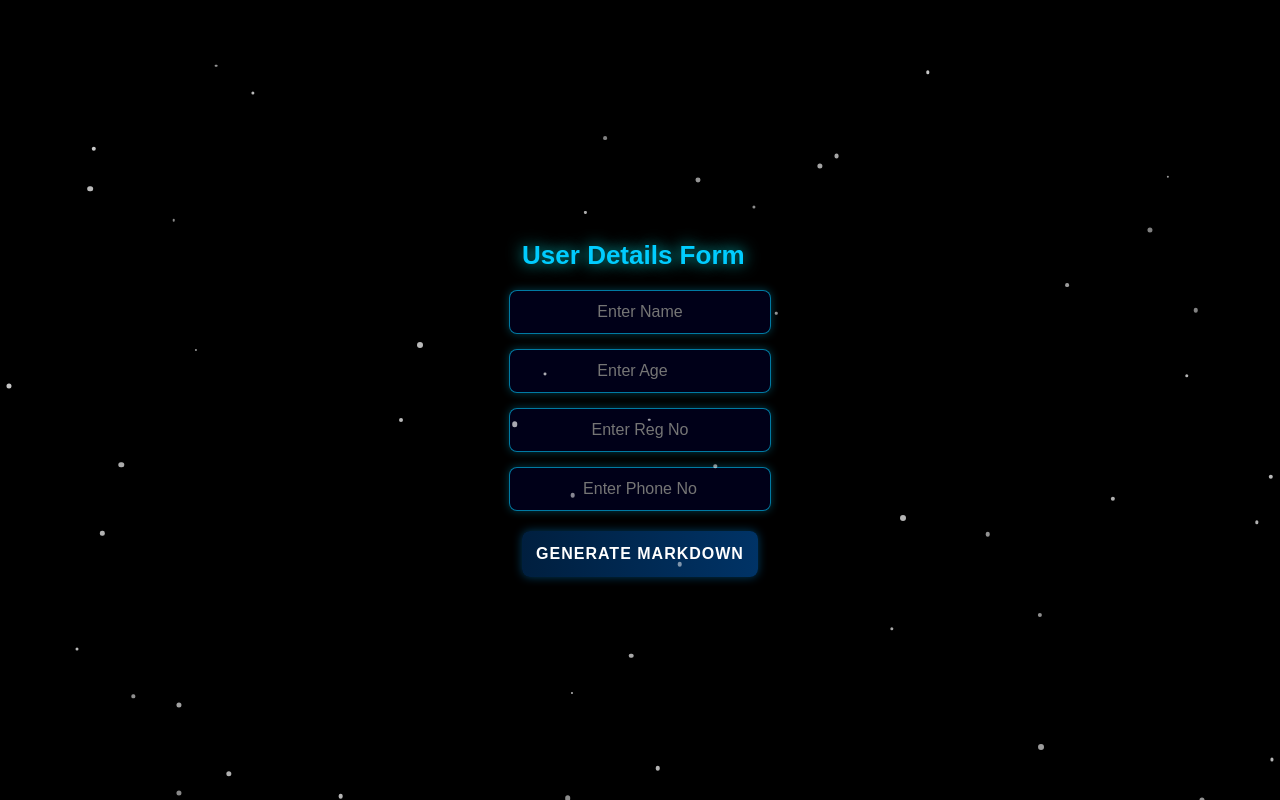
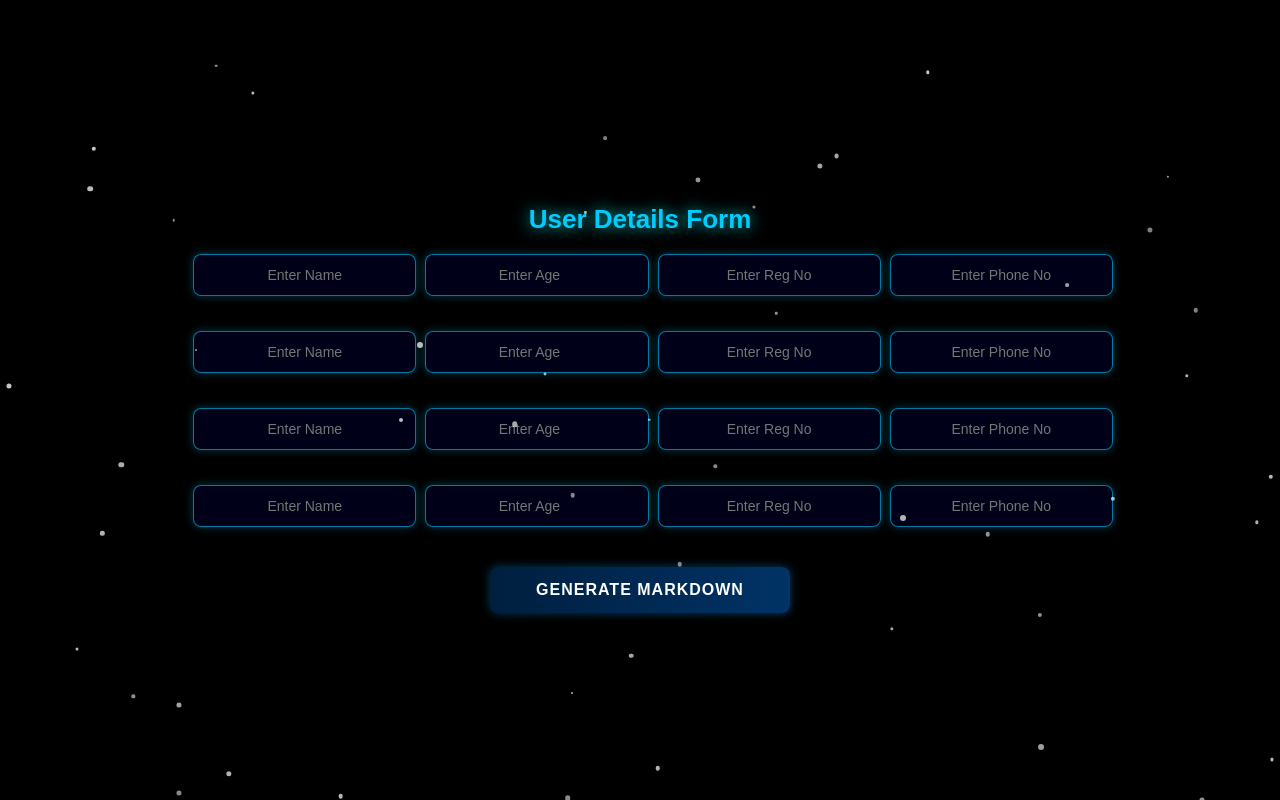
Before and after one commit to Harshal6516/StellarSenseHarshal, a React (Vite) app in the folder FrontEnd/my-app/: page / in a window 1280 px wide. Built offline with nearby package versions, Linux system fonts and the light colour scheme.

Commit message:
form change

```diff
--- a/FrontEnd/my-app/src/App.css
+++ b/FrontEnd/my-app/src/App.css
@@ -9,14 +9,14 @@
   align-items: center;
   height: 100vh;
   margin: 0;
-  overflow: hidden;
+  overflow: auto;
   position: relative;
 }
 
 /* Starry animated background */
 body::before {
   content: "";
-  position: absolute;
+  position: fixed;
   top: 0;
   left: 0;
   width: 100%;
@@ -35,17 +35,18 @@
 }
 
 /* Content Container */
-/* .content-container {
-  position: relative;
+.content-container {
+  display: grid;
+
   z-index: 1;
-  background: rgba(5, 5, 15, 0.98);
   padding: 30px;
   border-radius: 15px;
-  box-shadow: 0 0 30px rgba(0, 0, 255, 0.3);
   text-align: center;
-  width: 450px;
-  border: 1px solid rgba(255, 255, 255, 0.1);
-} */
+  width: 90%;
+  max-width: 1200px;
+  margin: 20px auto;
+
+}
 
 /* Heading */
 h1 {
@@ -61,15 +62,21 @@
   flex-direction: column;
   gap: 20px;
   align-items: center;
+  width: 100%;
 }
 
 /* Grid Container */
 .grid-container {
-  display: flex;
-  flex-direction: column;
-  gap: 15px;
   width: 100%;
-  align-items: center;
+}
+
+/* Inputs Grid */
+.inputs-grid {
+  display: grid;
+  grid-template-columns: repeat(4, 1fr);
+  gap: 35px;
+  margin: 0 auto;
+  max-width: 1100px;
 }
 
 /* Button */
@@ -88,6 +95,7 @@
   box-shadow: 0 0 10px rgba(0, 123, 191, 0.5);
   width: 100%;
   max-width: 300px;
+  margin-top: 20px;
 }
 
 button:hover {
@@ -135,14 +143,14 @@
   color: #00ccff;
   border: 1px solid rgba(0, 204, 255, 0.6);
   padding: 12px;
-  font-size: 16px;
+  font-size: 14px;
   border-radius: 8px;
   outline: none;
   transition: 0.3s;
   box-shadow: 0 0 8px rgba(0, 204, 255, 0.3);
   text-align: center;
   width: 100%;
-  max-width: 300px;
+  max-width: none;
   font-family: "Orbitron", sans-serif;
 }
 
@@ -153,3 +161,22 @@
   box-shadow: 0 0 12px rgba(0, 204, 255, 0.8);
   transform: scale(1.05);
 }
+
+/* Responsive Design */
+@media (max-width: 1200px) {
+  .inputs-grid {
+    grid-template-columns: repeat(3, 1fr);
+  }
+}
+
+@media (max-width: 900px) {
+  .inputs-grid {
+    grid-template-columns: repeat(2, 1fr);
+  }
+}
+
+@media (max-width: 600px) {
+  .inputs-grid {
+    grid-template-columns: 1fr;
+  }
+}
--- a/FrontEnd/my-app/src/App.jsx
+++ b/FrontEnd/my-app/src/App.jsx
@@ -93,6 +93,103 @@
         <h1>User Details Form</h1>
         <form onSubmit={handleSubmit} className="form-container">
           <div className="grid-container">
+            <div className="inputs-grid">
+              <input
+                type="text"
+                name="name"
+                value={formData.name}
+                onChange={handleChange}
+                placeholder="Enter Name"
+                required
+              />
+              <input
+                type="number"
+                name="age"
+                value={formData.age}
+                onChange={handleChange}
+                placeholder="Enter Age"
+                required
+              />
+              <input
+                type="text"
+                name="regno"
+                value={formData.regno}
+                onChange={handleChange}
+                placeholder="Enter Reg No"
+                required
+              />
+              <input
+                type="text"
+                name="phone_no"
+                value={formData.phone_no}
+                onChange={handleChange}
+                placeholder="Enter Phone No"
+                required
+              />
+              <input
+                type="text"
+                name="name"
+                value={formData.name}
+                onChange={handleChange}
+                placeholder="Enter Name"
+                required
+              />
+              <input
+                type="number"
+                name="age"
+                value={formData.age}
+                onChange={handleChange}
+                placeholder="Enter Age"
+                required
+              />
+              <input
+                type="text"
+                name="regno"
+                value={formData.regno}
+                onChange={handleChange}
+                placeholder="Enter Reg No"
+                required
+              />
+              <input
+                type="text"
+                name="phone_no"
+                value={formData.phone_no}
+                onChange={handleChange}
+                placeholder="Enter Phone No"
+                required
+              />
+              <input
+                type="text"
+                name="name"
+                value={formData.name}
+                onChange={handleChange}
+                placeholder="Enter Name"
+                required
+              />
+              <input
+                type="number"
+                name="age"
+                value={formData.age}
+                onChange={handleChange}
+                placeholder="Enter Age"
+                required
+              />
+              <input
+                type="text"
+                name="regno"
+                value={formData.regno}
+                onChange={handleChange}
+                placeholder="Enter Reg No"
+                required
+              />
+              <input
+                type="text"
+                name="phone_no"
+                value={formData.phone_no}
+                onChange={handleChange}
+                placeholder="Enter Phone No"
+                required
+              />
               <input
                 type="text"
                 name="name"
@@ -126,6 +223,7 @@
                 required
               />
             </div>
+          </div>
           <button type="submit">Generate Markdown</button>
         </form>
 
```
Also changed, not shown: 1 other file (tests, documents, lock files or other folders). Lines whose indentation alone changed are shown as unchanged.
